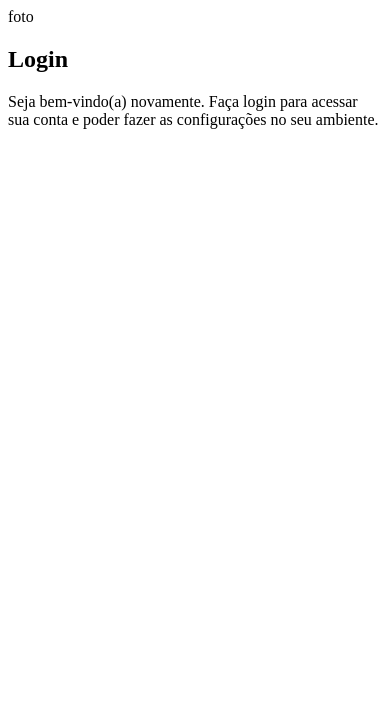
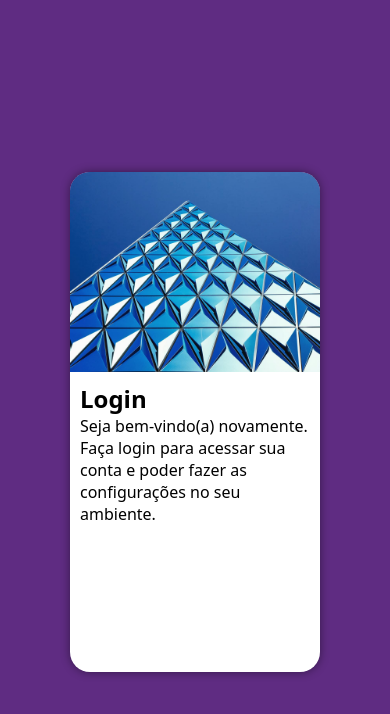
Before and after one commit to dayanarosalyms/projeto-login, a plain HTML site: page index.html in a window 390 px wide. Drawn offline with Linux system fonts and the light colour scheme.

Commit message:
estrutura mobile first

```diff
--- a/estilos/style.css
+++ b/estilos/style.css
@@ -5,3 +5,54 @@ Paleta de cores
 verde: #49a09d
 lilás: #5f2c82
 */
+
+*{
+    font-family: system-ui, -apple-system, BlinkMacSystemFont, 'Segoe UI', Roboto, Oxygen, Ubuntu, Cantarell, 'Open Sans', 'Helvetica Neue', sans-serif;
+    padding: 0px;
+    margin: 0px;
+    box-sizing: border-box;
+
+}
+
+body,html{
+    background-color: #5f2c82;
+    height: 100vh;
+    width: 100vw;
+}
+
+main{
+    position: relative;
+    height: 100vh;
+    width: 100vw;
+
+}
+
+section#login{
+    position: absolute;
+    top: 50%;
+    left: 50%;
+    transform: translate(-50%,-50%);
+    overflow: hidden;
+
+    background-color: white;
+    width: 250px;
+    height: 500px;
+    border-radius: 20px;
+    box-shadow: 0px 0px 10px rgba(0, 0, 0, 0.445);
+}
+
+
+section#login >div#imagem{
+    display: block;
+    background: #5f2c82 url('../imagens/metal.jpg') no-repeat;
+    height: 200px;
+    background-position: center bottom;
+    background-size: cover;
+
+}
+
+section#login > div#formulario{
+    display: block;
+    padding: 10px;
+
+}
--- a/index.html
+++ b/index.html
@@ -10,7 +10,7 @@
     <main>
         <section id="login">
             <div id="imagem">
-                foto
+
             </div>
 
             <div id="formulario">
```
